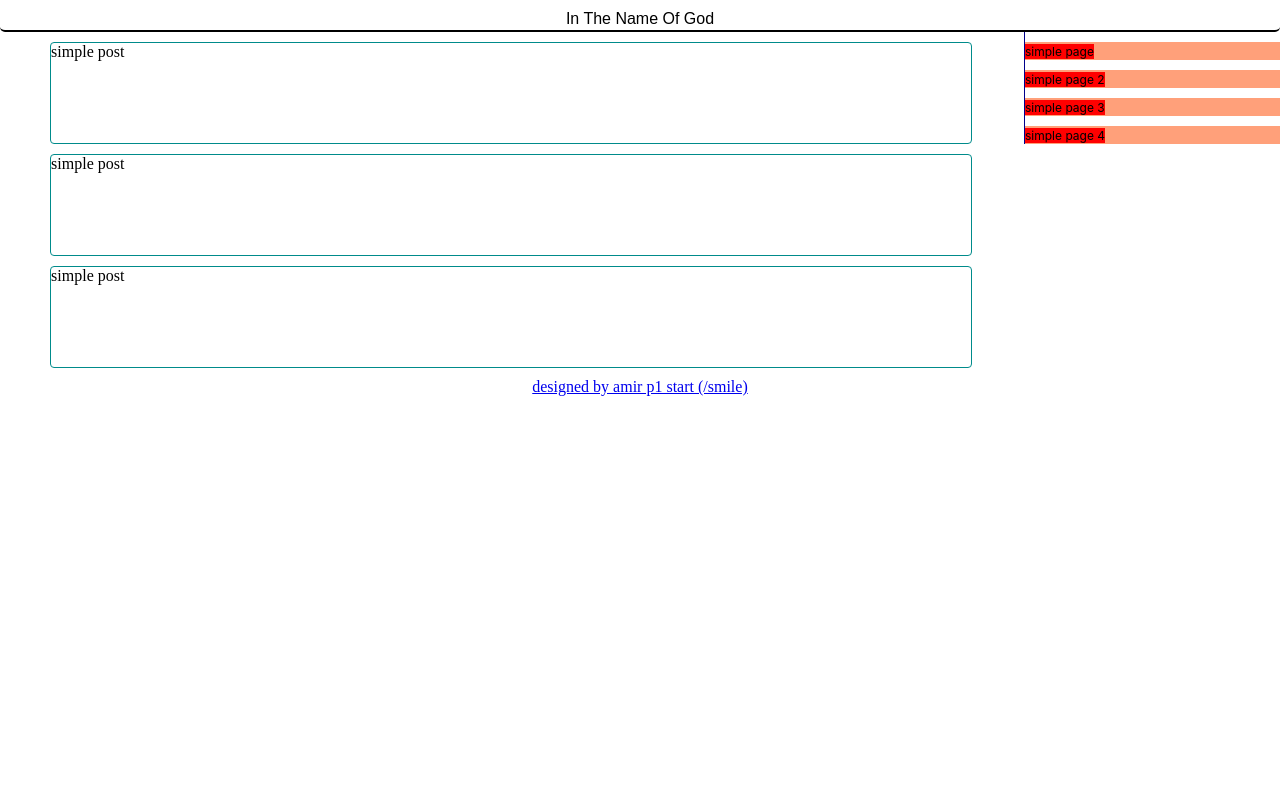
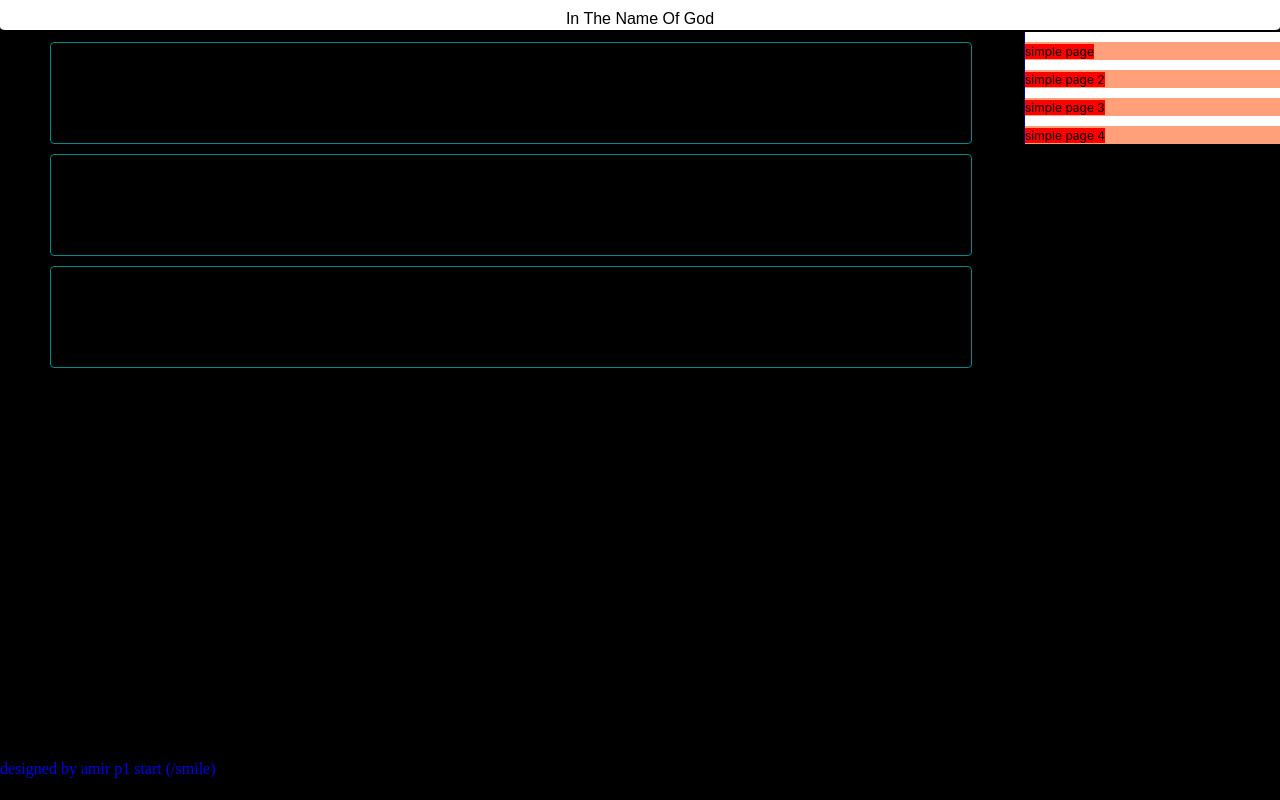
Before and after one commit to amir-1373/WebDesignP1, a plain HTML site: page index.html in a window 1280 px wide. Drawn offline with Linux system fonts and the light colour scheme.

Commit message:
fix feeter

```diff
--- a/style.css
+++ b/style.css
@@ -1,6 +1,9 @@
 * {
   padding: 0px;
   margin: 0px;
+}
+html{
+background: black;
 }
 
 #header {
@@ -64,4 +67,6 @@
   text-align: center;
   clear: both;
   height: 40px;
+  position: fixed;
+  bottom: 0px;
 }
```
